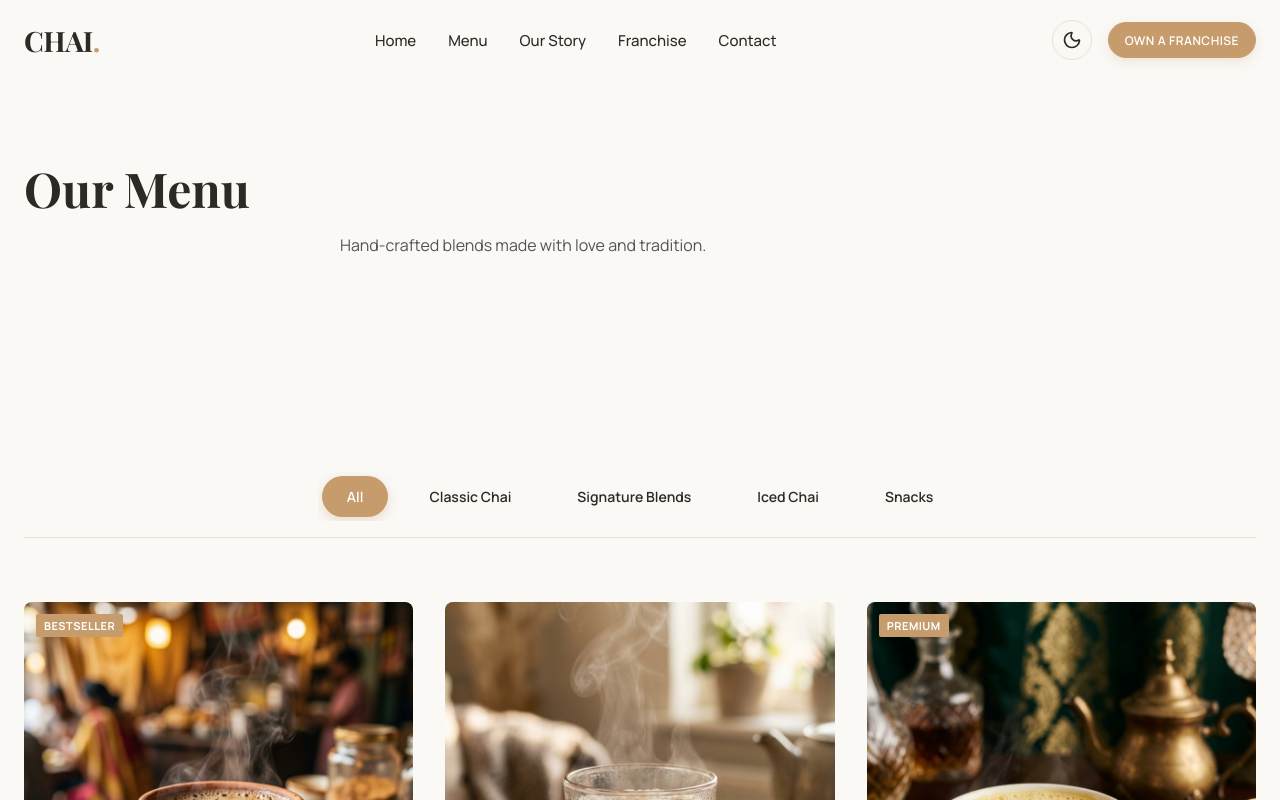
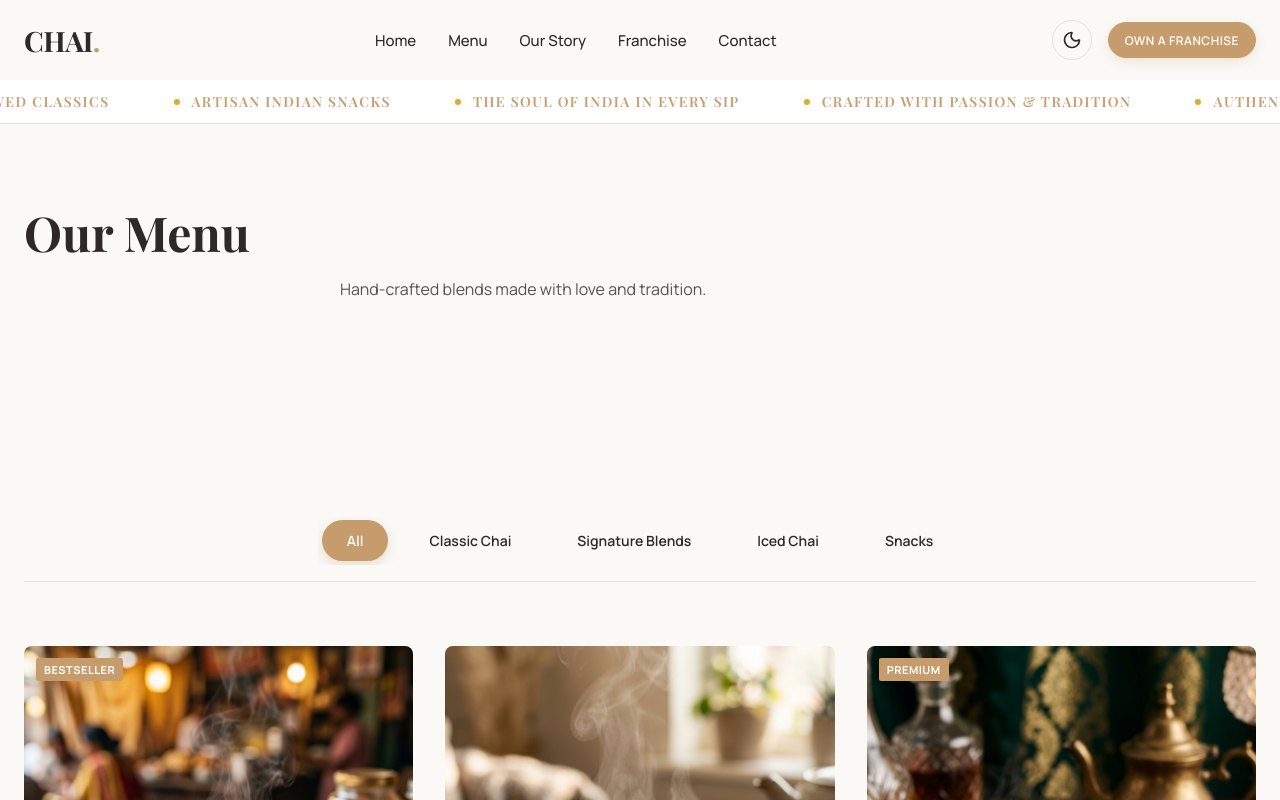
Before and after one commit to shivammane2007/ChaiAdda, a Next.js app: page /menu in a window 1280 px wide. Shown: the top 800 px of the page. Built offline with nearby package versions, Linux system fonts and the light colour scheme; a web font is replaced by a local one.

Commit message:
feat: implement menu page with animated marquee banner component

```diff
--- a/src/app/menu/page.tsx
+++ b/src/app/menu/page.tsx
@@ -2,6 +2,7 @@ import { Navbar } from "@/components/layout/Navbar";
 import { Footer } from "@/components/layout/Footer";
 import { MenuGrid } from "@/components/menu/MenuGrid";
 import { SectionWrapper } from "@/components/ui/SectionWrapper";
+import { MenuBanner } from "@/components/menu/MenuBanner";
 
 export const metadata = {
     title: "Our Menu | Authentic Indian Chai & Snacks",
@@ -13,6 +14,7 @@ export default function MenuPage() {
         <main>
             <Navbar />
             <div style={{ paddingTop: '80px' }}> {/* Offset fixed header */}
+                <MenuBanner />
                 <SectionWrapper className="bg-surface text-center pb-0">
                     <h1 style={{
                         fontFamily: 'var(--font-heading)',
--- /dev/null
+++ b/src/components/menu/MenuBanner.module.css
@@ -0,0 +1,80 @@
+.bannerWrapper {
+    width: 100%;
+    overflow: hidden;
+    background: var(--surface);
+    border-bottom: 1px solid var(--border);
+    padding: 12px 0;
+    position: relative;
+    z-index: 10;
+    display: flex;
+    align-items: center;
+}
+
+:global([data-theme='dark']) .bannerWrapper {
+    background: #1a1a1a;
+    border-color: rgba(255, 255, 255, 0.05);
+}
+
+.marquee {
+    display: flex;
+    white-space: nowrap;
+    animation: marquee 30s linear infinite;
+    will-change: transform;
+}
+
+.marqueeGroup {
+    display: flex;
+    align-items: center;
+    gap: 64px;
+    padding-right: 64px;
+}
+
+.item {
+    font-family: var(--font-heading);
+    font-size: 14px;
+    font-weight: 600;
+    letter-spacing: 0.1em;
+    text-transform: uppercase;
+    color: var(--primary);
+    display: flex;
+    align-items: center;
+    gap: 12px;
+}
+
+.dot {
+    width: 6px;
+    height: 6px;
+    background: var(--accent);
+    border-radius: 50%;
+    box-shadow: 0 0 10px var(--accent-glow);
+}
+
+@keyframes marquee {
+    0% {
+        transform: translateX(0);
+    }
+    100% {
+        transform: translateX(-50%);
+    }
+}
+
+/* Glassmorphism variant if preferred */
+.glassEffect {
+    backdrop-filter: blur(10px);
+    -webkit-backdrop-filter: blur(10px);
+    background: rgba(255, 255, 255, 0.02);
+}
+
+@media (max-width: 768px) {
+    .bannerWrapper {
+        padding: 10px 0;
+    }
+    .item {
+        font-size: 12px;
+        gap: 8px;
+    }
+    .marqueeGroup {
+        gap: 32px;
+        padding-right: 32px;
+    }
+}
--- /dev/null
+++ b/src/components/menu/MenuBanner.tsx
@@ -0,0 +1,42 @@
+"use client";
+
+import React from "react";
+import styles from "./MenuBanner.module.css";
+import { clsx } from "clsx";
+
+const TAGLINES = [
+    "Authentic Masala Chai",
+    "Hand-picked Tea Leaves",
+    "Traditional Brewed Classics",
+    "Artisan Indian Snacks",
+    "The Soul of India in Every Sip",
+    "Crafted with Passion & Tradition"
+];
+
+export function MenuBanner() {
+    // Duplicate for seamless infinite scroll
+    const marqueeItems = [...TAGLINES, ...TAGLINES];
+
+    return (
+        <div className={styles.bannerWrapper}>
+            <div className={styles.marquee}>
+                <div className={styles.marqueeGroup}>
+                    {marqueeItems.map((text, index) => (
+                        <div key={index} className={styles.item}>
+                            <span className={styles.dot}></span>
+                            {text}
+                        </div>
+                    ))}
+                </div>
+                <div className={styles.marqueeGroup}>
+                    {marqueeItems.map((text, index) => (
+                        <div key={index} className={styles.item}>
+                            <span className={styles.dot}></span>
+                            {text}
+                        </div>
+                    ))}
+                </div>
+            </div>
+        </div>
+    );
+}
```
